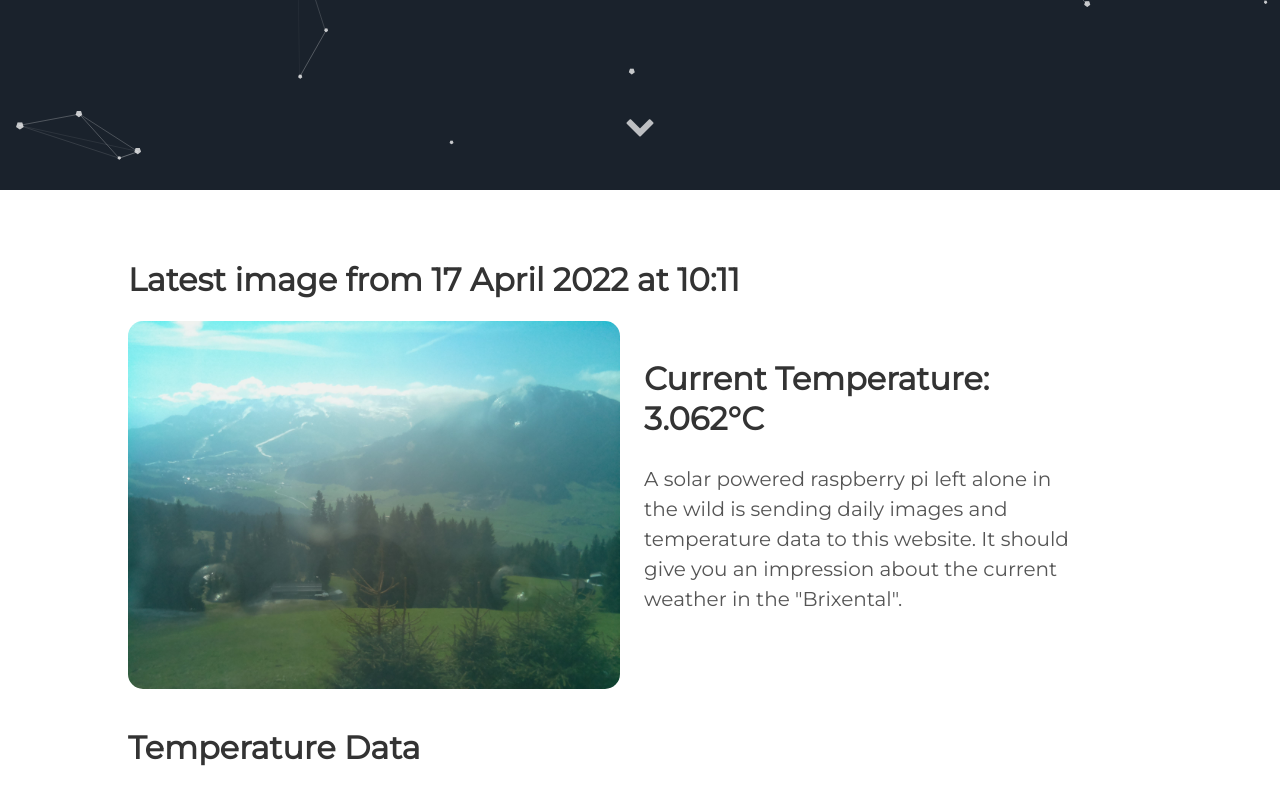
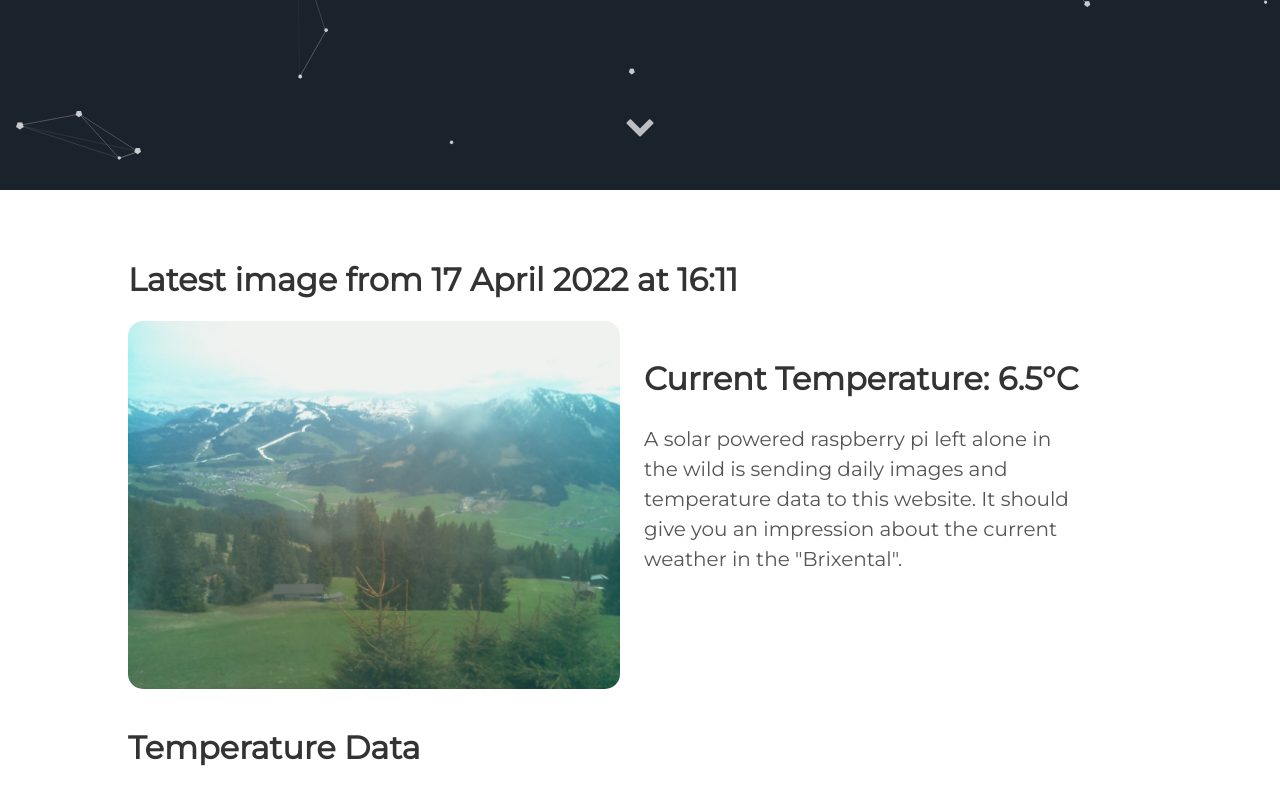
Before and after one commit to vektorious/vektorious.github.io, a Jekyll site: the page built from resources/huette.md, in a window 1280 px wide and 900 px high, scrolled down 710 px. Shown: the top 805 px of the window. Built offline with Jekyll 4.4.1, drawn with Linux system fonts in a browser that asks for light colours.

Commit message:
I'm a bot beep boop

```diff
--- a/resources/huette.md
+++ b/resources/huette.md
@@ -6,13 +6,13 @@ image: '/assets/img/'
 description: 'Live image from the Austrian alps'
 twitter_text: ' '
 ---
-## Latest image from 17 April 2022 at 10:11
+## Latest image from 17 April 2022 at 16:11
 <div class="huette">
   <div class="huette-image">
     <img src="{{ "/assets/img/huette.jpg" | prepend: site.baseurl }}">
   </div>
   <div class="huette-text">
-        <h2>Current Temperature: 3.062°C</h2>
+        <h2>Current Temperature: 6.5°C</h2>
         <p>A solar powered raspberry pi left alone in the wild is sending daily images and temperature data to this website. It should give you an impression about the current weather in the "Brixental".</p>
 
   </div>
```
Also changed, not shown: rpi-script/2022-04-17_160945.txt (renamed from rpi-script/2022-04-17_100944.txt, +5 -5 lines), rpi-script/huette.md (+2 -2 lines), assets/img/huette.jpg, assets/img/temp_plot.png, rpi-script/temp_plot.png, 1 other file.
